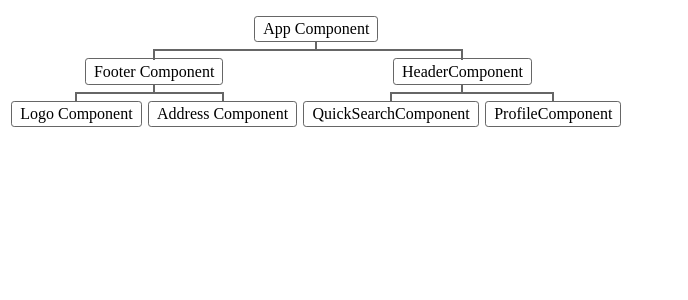
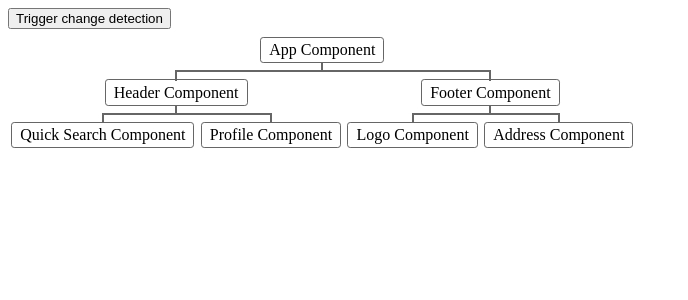
Before and after one commit to khanhtl/angular-change-detection, an Angular app: page / in a window 1280 px wide. Shown: the top 300 px of the page, without its empty margins (0-688 px from the left). Built offline with nearby package versions, Linux system fonts and the light colour scheme.

Commit message:
add trigger change detection

```diff
--- a/src/app/app.component.ts
+++ b/src/app/app.component.ts
@@ -1,23 +1,25 @@
-import { Component } from '@angular/core';
+import { ApplicationRef, Component, ElementRef } from '@angular/core';
+import { highLight } from 'src/highLight';
 
 @Component({
   selector: 'app-root',
   template: `
+    <button (click)="app.tick()">Trigger change detection</button>
     <ul class="tree">
       <li>
+        {{ highLight() }}
         <span>App Component</span>
         <ul>
+          <li><app-header></app-header></li>
           <li><app-footer></app-footer></li>
-          <li>
-            <span>HeaderComponent</span>
-            <ul>
-              <li><span>QuickSearchComponent</span></li>
-              <li><span>ProfileComponent</span></li>
-            </ul>
-          </li>
         </ul>
       </li>
     </ul>
   `,
 })
-export class AppComponent {}
+export class AppComponent {
+  constructor(public app: ApplicationRef, private el: ElementRef) { }
+  highLight() {
+    highLight(this.el);
+  }
+}
```
